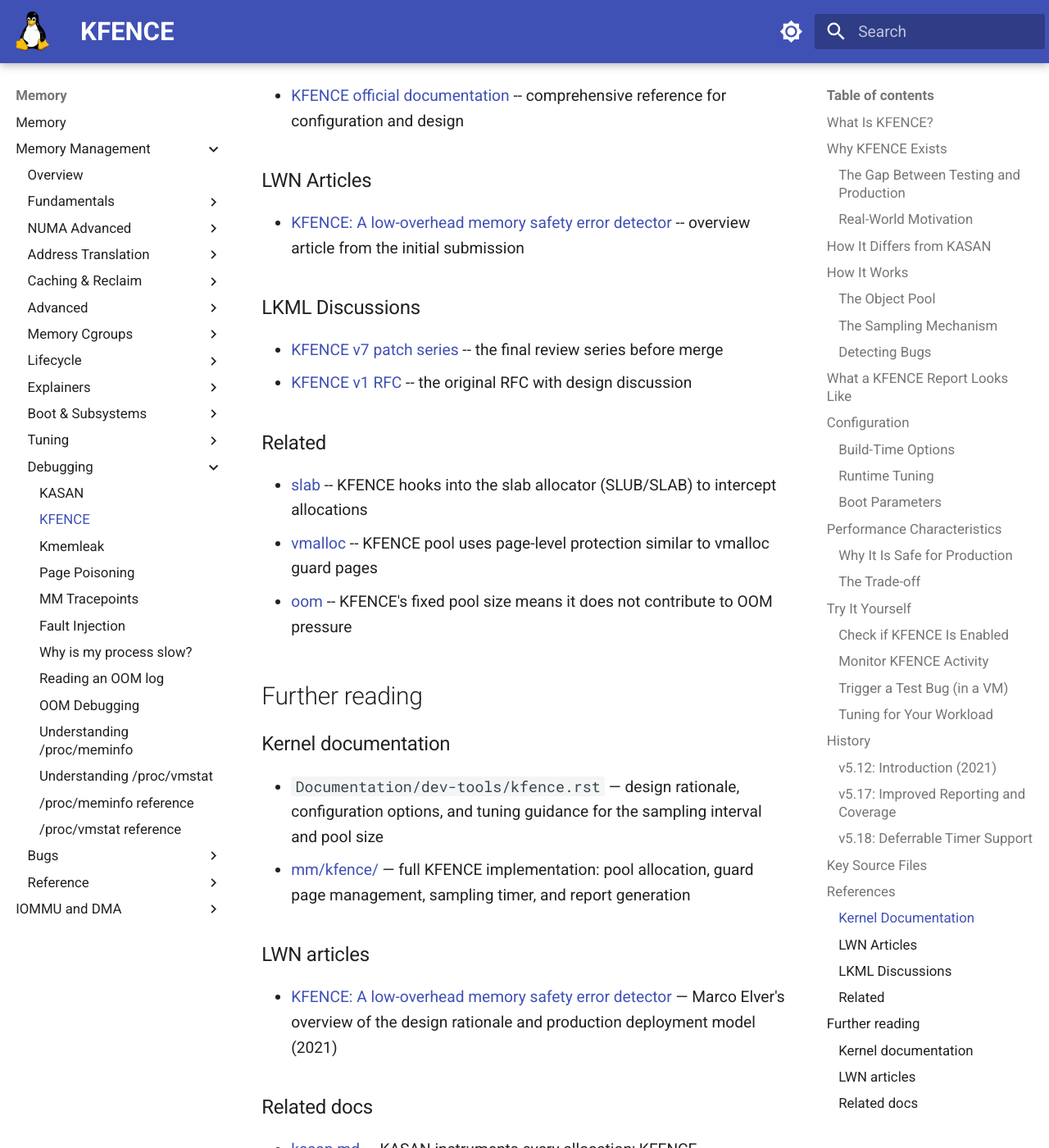
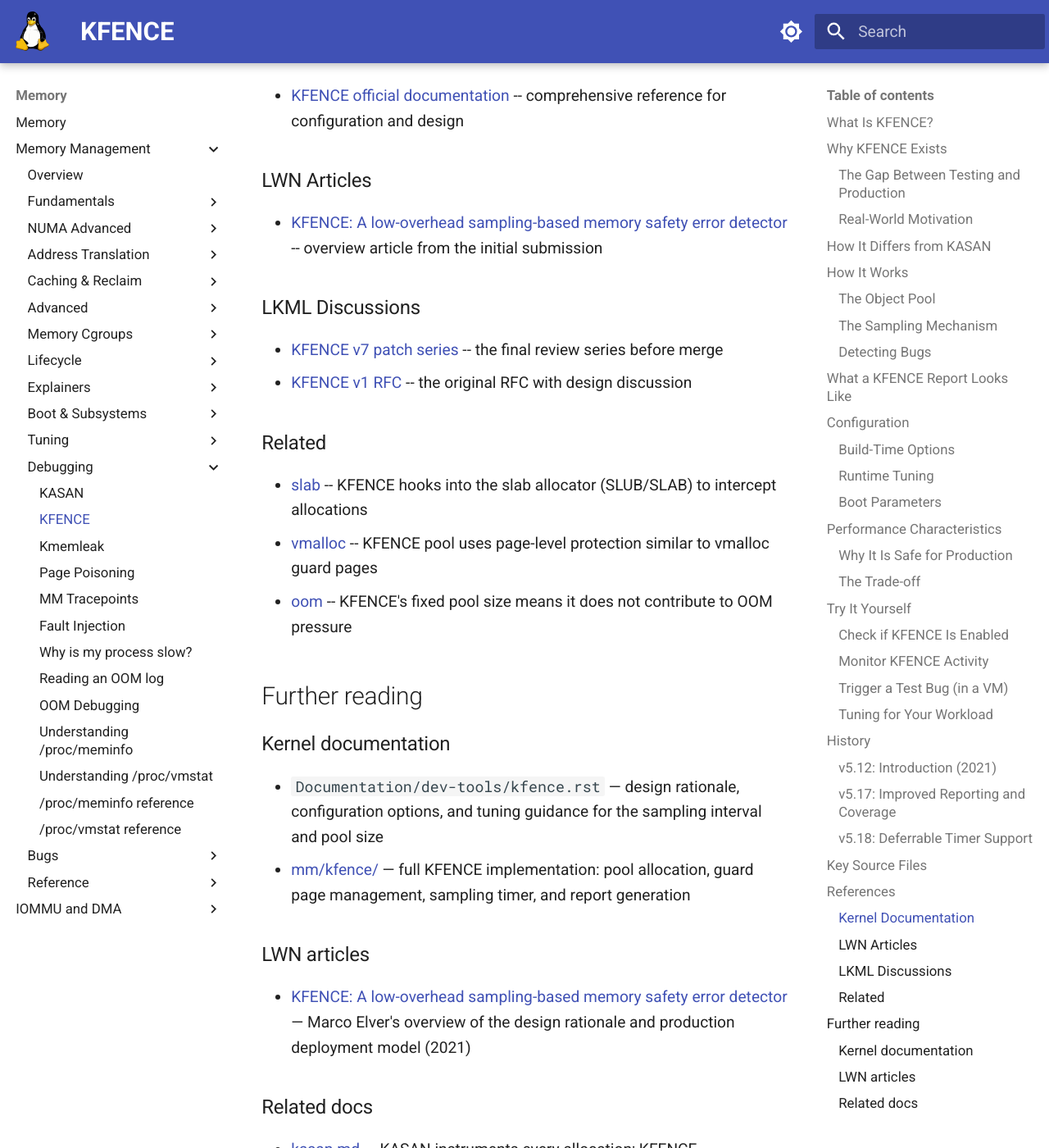
Before and after one commit to laveeshb/linux-kernel-internals, an MkDocs documentation site: the page built from docs/mm/kfence.md, in a window 1280 px wide and 1400 px high, scrolled down 11598 px. Shown: the whole window at 82% size. Built offline with MkDocs 1.6.1 and Material for MkDocs 9.7.7, drawn with Linux system fonts in a browser that asks for light colours; some of the changed text lies outside the part shown.

Commit message:
Fix wrong LWN citation in mm/kfence.md (#743)
The article URL (Articles/832354) resolved successfully but pointed
to an unrelated 2020 article about SELinux run-time disabling in
Fedora, not the KFENCE writeup it was cited as. The correct URL for
Marco Elver's "KFENCE: A low-overhead sampling-based memory safety
error detector" is Articles/830877 - fixed in all three occurrences,
also correcting the link text to match the article's real title
(the site's convention had dropped "sampling-based").

Found as a side effect of unrelated citation-backfill research on
docs/kernel/ (issue #542); tracked as part of the broader mm/
citation audit (#563).

```diff
--- a/docs/mm/kfence.md
+++ b/docs/mm/kfence.md
@@ -316,7 +316,7 @@
 
 The patch series went through extensive review on LKML: [KFENCE v7 patch series](https://lore.kernel.org/lkml/20201103175841.3495947-1-elver@google.com/) (November 2020, merged for v5.12 in early 2021).
 
-**LWN coverage**: [KFENCE: A low-overhead memory safety error detector](https://lwn.net/Articles/832354/) provides an accessible overview of the design rationale.
+**LWN coverage**: [KFENCE: A low-overhead sampling-based memory safety error detector](https://lwn.net/Articles/830877/) provides an accessible overview of the design rationale.
 
 ### v5.17: Improved Reporting and Coverage
 
@@ -348,7 +348,7 @@
 
 ### LWN Articles
 
-- [KFENCE: A low-overhead memory safety error detector](https://lwn.net/Articles/832354/) -- overview article from the initial submission
+- [KFENCE: A low-overhead sampling-based memory safety error detector](https://lwn.net/Articles/830877/) -- overview article from the initial submission
 
 ### LKML Discussions
 
@@ -370,7 +370,7 @@
 
 ### LWN articles
 
-- [KFENCE: A low-overhead memory safety error detector](https://lwn.net/Articles/832354/) — Marco Elver's overview of the design rationale and production deployment model (2021)
+- [KFENCE: A low-overhead sampling-based memory safety error detector](https://lwn.net/Articles/830877/) — Marco Elver's overview of the design rationale and production deployment model (2021)
 
 ### Related docs
 
```
